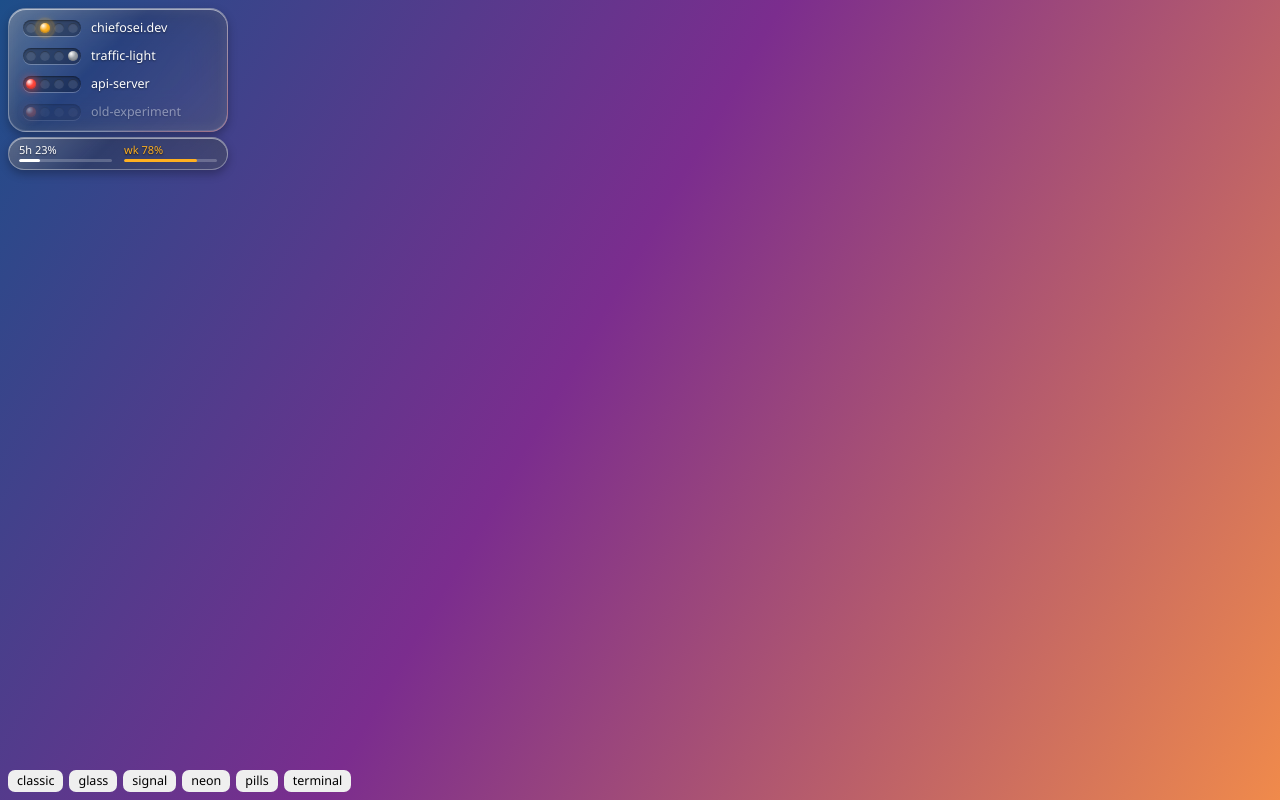
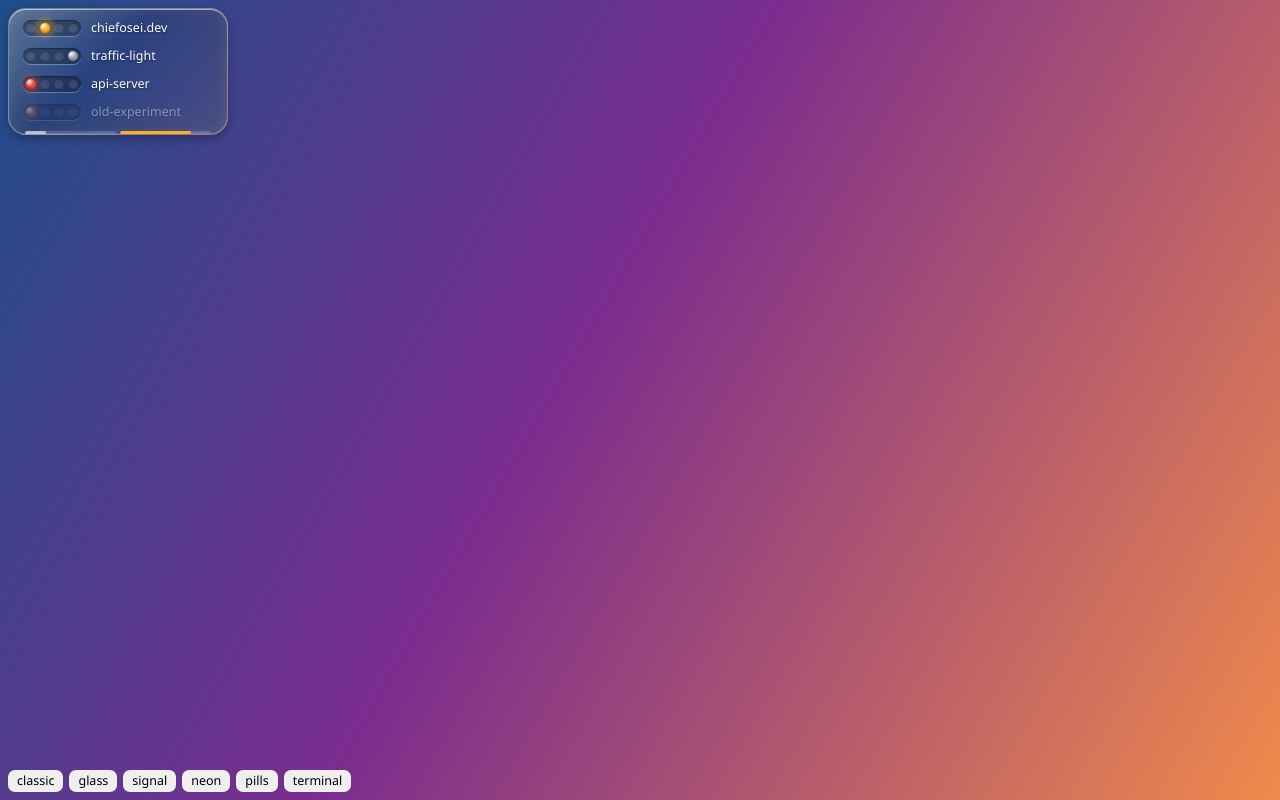
Before and after one commit to CD-Chief/Traffic-light, a plain HTML site: page ui/index.html in a window 1280 px wide. Both pictures are taken after a click on the button "glass". Drawn offline with Linux system fonts and the light colour scheme.

Commit message:
Show plan limits as a minimal strip along the panel edge

```diff
--- a/ui/index.html
+++ b/ui/index.html
@@ -8,11 +8,12 @@
 </head>
 <body>
   <div id="widget">
-    <ul id="panel" aria-label="Claude Code sessions"></ul>
-    <div id="limits" hidden aria-label="Plan limits">
-      <div class="lim" data-win="five_hour"><span class="lim-text"></span><span class="lim-bar"><i></i></span></div>
-      <div class="lim" data-win="seven_day"><span class="lim-text"></span><span class="lim-bar"><i></i></span></div>
-    </div>
+    <ul id="panel" aria-label="Claude Code sessions">
+      <li id="limits" hidden role="presentation">
+        <span class="lim" data-win="five_hour"><span class="lim-bar"><i></i></span></span>
+        <span class="lim" data-win="seven_day"><span class="lim-bar"><i></i></span></span>
+      </li>
+    </ul>
   </div>
   <script src="main.js"></script>
 </body>
--- a/ui/main.js
+++ b/ui/main.js
@@ -12,6 +12,7 @@ const panel = document.getElementById("panel");
 const limitsEl = document.getElementById("limits");
 const rows = new Map(); // session_id -> <li>
 let sessions = [];
+let limitsVisible = true;
 let limits = null; // { five_hour, seven_day }, each { used_percentage, resets_at (seconds) } or null
 
 function setTheme(name) {
@@ -146,7 +147,6 @@ function render(list) {
 }
 
 const WINDOW_NAMES = { five_hour: "5-hour limit", seven_day: "Weekly limit" };
-const WINDOW_SHORT = { five_hour: "5h", seven_day: "wk" };
 
 function clock(d, withDay) {
   const t = d.toLocaleTimeString([], { hour: "2-digit", minute: "2-digit", hour12: false });
@@ -166,15 +166,22 @@ function renderLimits() {
     const expired = resetMs <= Date.now();
     const pct = expired ? 0 : Math.round(Math.min(100, Math.max(0, w.used_percentage)));
     el.dataset.level = pct >= 90 ? "crit" : pct >= 70 ? "warn" : "ok";
-    el.querySelector(".lim-text").textContent = `${WINDOW_SHORT[key]} ${pct}%`;
     el.querySelector(".lim-bar i").style.width = `${pct}%`;
     el.title = expired
       ? `${WINDOW_NAMES[key]}: window has reset`
       : `${WINDOW_NAMES[key]}: ${pct}% used, resets in ${span(resetMs - Date.now())} (${clock(new Date(resetMs), resetMs - Date.now() > 86400000)})`;
   }
   const wasHidden = limitsEl.hidden;
-  limitsEl.hidden = !any;
+  limitsEl.hidden = !any || !limitsVisible;
+  panel.classList.toggle("has-limits", !limitsEl.hidden);
   if (wasHidden !== limitsEl.hidden) fitWindow();
+}
+
+// The tray's "Show plan limits" switch. The UI owns the stored value.
+function setLimitsVisible(v, store = true) {
+  limitsVisible = !!v;
+  if (store) try { localStorage.setItem("limitsVisible", limitsVisible ? "1" : "0"); } catch {}
+  renderLimits();
 }
 
 function setLimits(l) {
@@ -226,6 +233,7 @@ setInterval(() => {
 }, 15000);
 
 try { setTheme(localStorage.getItem("theme") || "classic"); } catch {}
+try { limitsVisible = localStorage.getItem("limitsVisible") !== "0"; } catch {}
 
 if (tauri) {
   // data-tauri-drag-region only fires for clicks on the element itself, not
@@ -254,6 +262,8 @@ if (tauri) {
   tauri.event.listen("sessions-updated", (e) => render(e.payload));
   tauri.event.listen("theme-changed", (e) => setTheme(e.payload));
   tauri.event.listen("limits-updated", (e) => setLimits(e.payload));
+  tauri.event.listen("limits-visible", (e) => setLimitsVisible(e.payload));
+  tauri.core.invoke("sync_limits_visible", { visible: limitsVisible }).catch(() => {});
   tauri.core.invoke("get_sessions").then(render);
   tauri.core.invoke("get_limits").then(setLimits);
 } else {
@@ -264,7 +274,9 @@ if (tauri) {
 // designs can be previewed and worked on without building the app.
 function startDemo() {
   document.documentElement.classList.add("demo");
-  if (new URLSearchParams(location.search).has("fit")) document.documentElement.classList.add("fit");
+  const q = new URLSearchParams(location.search);
+  if (q.get("limits") === "off") setLimitsVisible(false, false);
+  if (q.has("fit")) document.documentElement.classList.add("fit");
   const now = Date.now();
   const mk = (id, label, state, extra = {}) => ({
     session_id: id, label, cwd: `C:\\Users\\you\\code\\${label}`, state,
@@ -281,7 +293,7 @@ function startDemo() {
     five_hour: { used_percentage: 23.4, resets_at: Math.floor(now / 1000) + 130 * 60 },
     seven_day: { used_percentage: 78, resets_at: Math.floor(now / 1000) + 3 * 86400 },
   });
-  const wanted = new URLSearchParams(location.search).get("theme");
+  const wanted = q.get("theme");
   if (wanted) setTheme(wanted);
 
   const bar = document.createElement("div");
@@ -294,7 +306,6 @@ function startDemo() {
   }
   document.body.append(bar);
 
-  const q = new URLSearchParams(location.search);
   const frozen = q.get("sweep");
   if (frozen) {
     const row = list.find((s) => s.state === frozen);
--- a/ui/style.css
+++ b/ui/style.css
@@ -5,10 +5,10 @@
  *                                  > span.label
  *                                  > span.since   (needs-you rows only)
  *
- * and, under the rows, a footer with its own backing so it reads on any
- * desktop (no theme gives it the panel's background):
+ * and, as the last child of the panel, a 3px strip with two unlabelled bars
+ * (left 5-hour, right weekly) flush along its bottom inside edge:
  *
- *   div#limits > div.lim[data-level="ok|warn|crit"] > span.lim-text + span.lim-bar > i
+ *   li#limits > span.lim[data-level="ok|warn|crit"] > span.lim-bar > i
  *
  * and a design is just a block of CSS under html[data-theme="..."]. The shared
  * rules below give each row two custom properties to build on:
@@ -101,32 +101,30 @@ html, body {
 }
 .since:empty { display: none; }
 
-/* Plan-limit footer. */
+/* Plan-limit strip: two bars along the panel's bottom inside edge. The panel
+   grows by the strip's height so nothing overlaps the last row. */
+#panel { position: relative; }
+#panel.has-limits { padding-bottom: 9px; }
 #limits {
-  --track: rgba(255, 255, 255, .16);
-  --fill: #c4c8cc;
+  --track: color-mix(in srgb, var(--strip-color, #e8eaed) 16%, transparent);
+  --fill: color-mix(in srgb, var(--strip-color, #e8eaed) 58%, transparent);
+  position: absolute;
+  left: var(--strip-inset, 12px);
+  right: var(--strip-inset, 12px);
+  bottom: 0;
+  height: 3px;
   display: flex;
-  gap: 12px;
-  padding: 6px 10px 7px;
-  color: #e8eaed;
-  background: rgba(24, 25, 28, .93);
-  border: 1px solid rgba(255, 255, 255, .09);
-  border-radius: 10px;
-  box-shadow: 0 3px 8px rgba(0, 0, 0, .3);
-  font-size: 11px;
+  gap: 4px;
+  list-style: none;
 }
-#limits[hidden], .lim[hidden] { display: none; }
-.lim {
-  flex: 1;
-  min-width: 0;
-  display: flex;
-  flex-direction: column;
-  gap: 4px;
-}
-.lim-text { white-space: nowrap; font-variant-numeric: tabular-nums; }
+#limits[hidden] { display: none; }
+.lim { position: relative; flex: 1; min-width: 0; height: 3px; }
+.lim[hidden] { display: block; visibility: hidden; } /* keeps left = 5h, right = weekly */
+/* Invisible hit area so the 3px bar can be hovered for its tooltip. */
+.lim::before { content: ""; position: absolute; inset: -3px 0; }
 .lim-bar {
   display: block;
-  height: 3px;
+  height: 100%;
   border-radius: 99px;
   background: var(--track);
   overflow: hidden;
@@ -141,8 +139,6 @@ html, body {
 }
 .lim[data-level="warn"] { --fill: var(--amber); }
 .lim[data-level="crit"] { --fill: var(--red); }
-.lim[data-level="warn"] .lim-text { color: var(--amber); }
-.lim[data-level="crit"] .lim-text { color: var(--red); }
 
 /* Default lamp: a single dot. Designs with wells (glass, signal) override this. */
 .lamp { position: relative; flex: none; display: flex; align-items: center; width: 10px; height: 10px; }
@@ -213,22 +209,7 @@ html[data-theme="glass"] #panel {
   -webkit-backdrop-filter: blur(18px) saturate(1.6);
   backdrop-filter: blur(18px) saturate(1.6);
 }
-html[data-theme="glass"] #limits {
-  --track: rgba(255, 255, 255, .22);
-  --fill: #fff;
-  color: #fff;
-  text-shadow: 0 1px 2px rgba(0, 0, 0, .45);
-  border-radius: 16px;
-  background:
-    linear-gradient(135deg, rgba(255, 255, 255, .26), rgba(255, 255, 255, .06) 42%, rgba(255, 255, 255, .12)),
-    rgba(28, 34, 48, .55);
-  border-color: rgba(255, 255, 255, .34);
-  box-shadow: inset 0 1px 0 rgba(255, 255, 255, .5), 0 4px 10px rgba(0, 0, 0, .28);
-  -webkit-backdrop-filter: blur(18px) saturate(1.6);
-  backdrop-filter: blur(18px) saturate(1.6);
-}
-html[data-theme="glass"] .lim[data-level="warn"] .lim-text,
-html[data-theme="glass"] .lim[data-level="crit"] .lim-text { text-shadow: 0 1px 2px rgba(0, 0, 0, .7); }
+html[data-theme="glass"] #limits { --strip-color: #fff; --strip-inset: 16px; }
 html[data-theme="glass"] .lamp {
   --size: 10px;
   --step: 14px;
@@ -323,12 +304,7 @@ html[data-theme="neon"] #panel {
   border-radius: 12px;
   box-shadow: 0 4px 10px rgba(0, 0, 0, .4);
 }
-html[data-theme="neon"] #limits {
-  background: rgba(9, 9, 16, .92);
-  border-color: rgba(255, 255, 255, .08);
-  border-radius: 12px;
-  box-shadow: 0 4px 10px rgba(0, 0, 0, .4);
-}
+html[data-theme="neon"] #limits { --strip-color: #cfd3ff; --strip-inset: 11px; }
 html[data-theme="neon"] .lim-bar i { box-shadow: 0 0 6px var(--fill); }
 html[data-theme="neon"] .label {
   color: color-mix(in srgb, var(--c) 62%, #fff);
@@ -363,15 +339,10 @@ html[data-theme="pills"] .row {
   box-shadow: 0 2px 6px rgba(0, 0, 0, .3);
   transition: opacity .4s, filter .4s, background-color .5s, border-color .5s;
 }
-html[data-theme="pills"] #limits {
-  border-radius: 99px;
-  padding: 7px 14px 8px;
-  background: rgb(22, 23, 26);
-  border-color: rgba(255, 255, 255, .18);
-  box-shadow: 0 2px 6px rgba(0, 0, 0, .3);
-}
-html[data-theme="pills"] #widget { gap: 5px; }
+/* No panel box: the strip sits in flow under the last pill, as wide as the pills. */
 html[data-theme="pills"] { --margin-bottom: 8px; } /* pill shadow reaches 2px + 6px */
+html[data-theme="pills"] #limits { --strip-color: #fff; position: static; }
+html[data-theme="pills"] .lim-bar { box-shadow: 0 1px 3px rgba(0, 0, 0, .4); }
 html[data-theme="pills"] .dot { box-shadow: 0 0 7px color-mix(in srgb, var(--c) 65%, transparent); }
 html[data-theme="pills"] .row.changed .dot { animation: pop .45s ease-out; }
 
@@ -386,15 +357,7 @@ html[data-theme="terminal"] #panel {
   border-radius: 4px;
   box-shadow: 0 4px 10px rgba(0, 0, 0, .4);
 }
-html[data-theme="terminal"] #limits {
-  --track: #1d2a1f;
-  --fill: #7fbf86;
-  color: #c9d1c9;
-  background: rgba(10, 13, 10, .95);
-  border: 1px solid #2a3a2c;
-  border-radius: 4px;
-  font: 11px/1 "Cascadia Mono", Consolas, ui-monospace, monospace;
-}
+html[data-theme="terminal"] #limits { --strip-color: #7fbf86; --strip-inset: 4px; }
 html[data-theme="terminal"] .lim-bar { border-radius: 0; }
 html[data-theme="terminal"] .row { border-radius: 0; }
 html[data-theme="terminal"] .lamp { width: 7px; height: 12px; }
```
Also changed, not shown: 1 other file.
